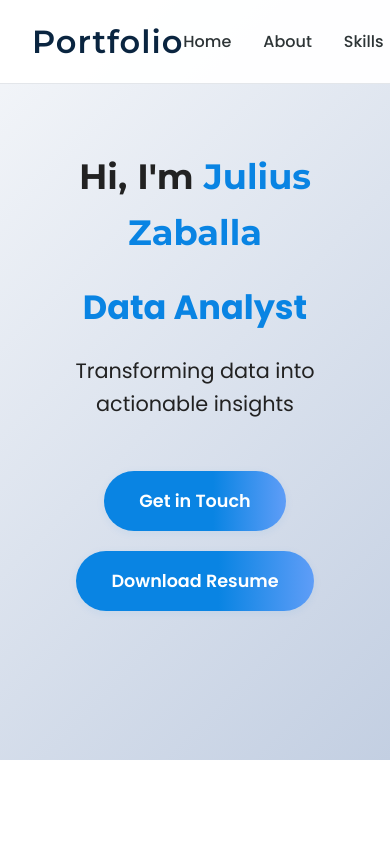
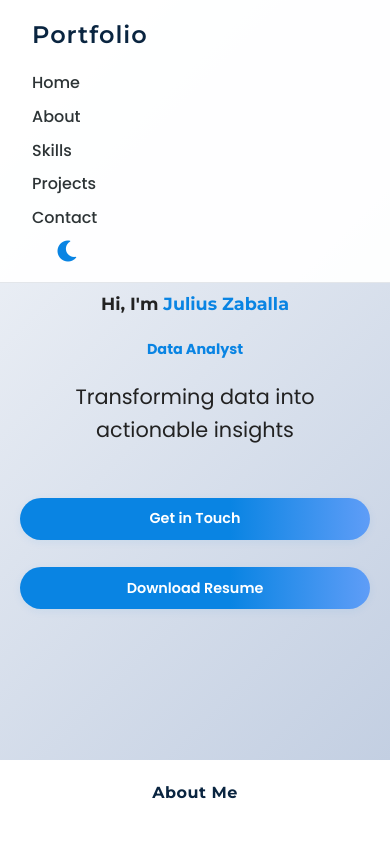
Before and after one commit to juliuszaballa/DataAnalystPortfolio, a plain HTML site: page index.html in a window 390 px wide. Shown: the top 842 px of the page. Drawn offline with nearby package versions, Linux system fonts and the light colour scheme.

Commit message:
Update style.css

```diff
--- a/style.css
+++ b/style.css
@@ -78,6 +78,7 @@ body {
     background: linear-gradient(135deg, #f5f7fa 0%, #c3cfe2 100%);
     text-align: center;
     padding: 0 20px;
+    padding-top: 100px;
 }
 
 .hero-content h1 {
@@ -389,14 +390,105 @@ footer {
 }
 
 /* Responsive Design */
+@media (max-width: 1200px) {
+    .container {
+        padding: 0 10px;
+    }
+}
+
 @media (max-width: 900px) {
     .projects-grid, .skills-grid {
         grid-template-columns: 1fr;
     }
     .hero-content h1 {
-        font-size: 2.2rem;
+        font-size: 2rem;
+    }
+    .hero-content h2 {
+        font-size: 1.2rem;
     }
     .section-title {
+        font-size: 1.3rem;
+    }
+    .cta-button, .btn-details {
+        font-size: 1rem;
+        padding: 0.8rem 1.2rem;
+    }
+    .project-image img {
+        height: 160px;
+    }
+    .skill-card, .project-card {
+        padding: 1rem;
+    }
+    .about, .skills, .projects, .contact {
+        padding: 60px 0 40px 0;
+    }
+}
+
+@media (max-width: 700px) {
+    .nav-content {
+        flex-direction: column;
+        gap: 0.5rem;
+        align-items: flex-start;
+    }
+    .nav-links {
+        flex-direction: column;
+        gap: 0.5rem;
+        width: 100%;
+        align-items: flex-start;
+        margin-top: 0.5rem;
+    }
+    .logo {
         font-size: 1.5rem;
     }
+    .hero-content {
+        padding-top: 3rem;
+    }
+    .hero-content h1 {
+        font-size: 1.5rem;
+    }
+    .hero-content h2 {
+        font-size: 1rem;
+    }
+    .cta-button, .btn-details {
+        width: 100%;
+        margin-bottom: 0.5rem;
+    }
+    .project-image img {
+        height: 120px;
+    }
+    .section-title {
+        font-size: 1.1rem;
+    }
+    .about, .skills, .projects, .contact {
+        padding: 40px 0 20px 0;
+    }
+    .contact-content, .about-content {
+        padding: 0 5px;
+    }
+    footer {
+        padding: 1rem 0;
+        font-size: 0.9rem;
+    }
 }
+
+@media (max-width: 500px) {
+    .hero-content h1 {
+        font-size: 1.1rem;
+    }
+    .hero-content h2 {
+        font-size: 0.9rem;
+    }
+    .cta-button, .btn-details {
+        font-size: 0.9rem;
+        padding: 0.6rem 0.8rem;
+    }
+    .project-image img {
+        height: 80px;
+    }
+    .section-title {
+        font-size: 1rem;
+    }
+    .about, .skills, .projects, .contact {
+        padding: 20px 0 10px 0;
+    }
+}
```
